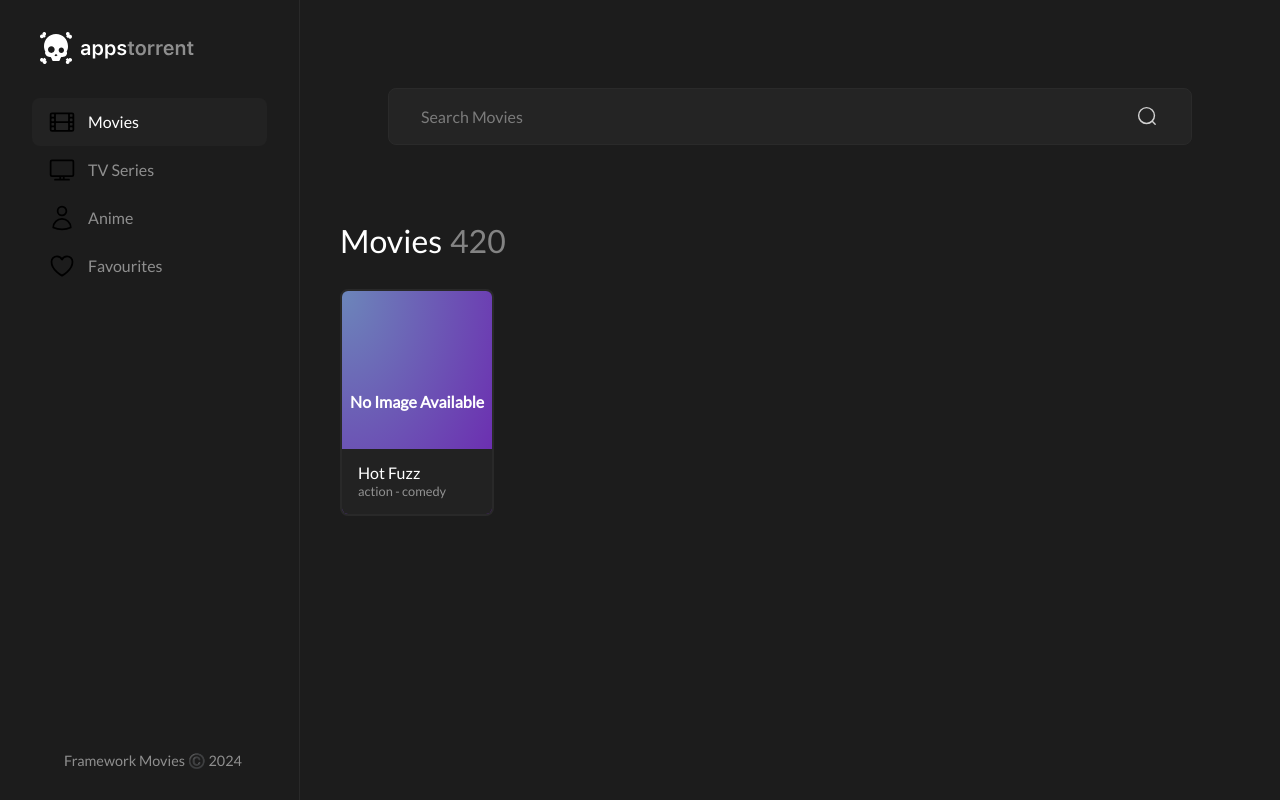
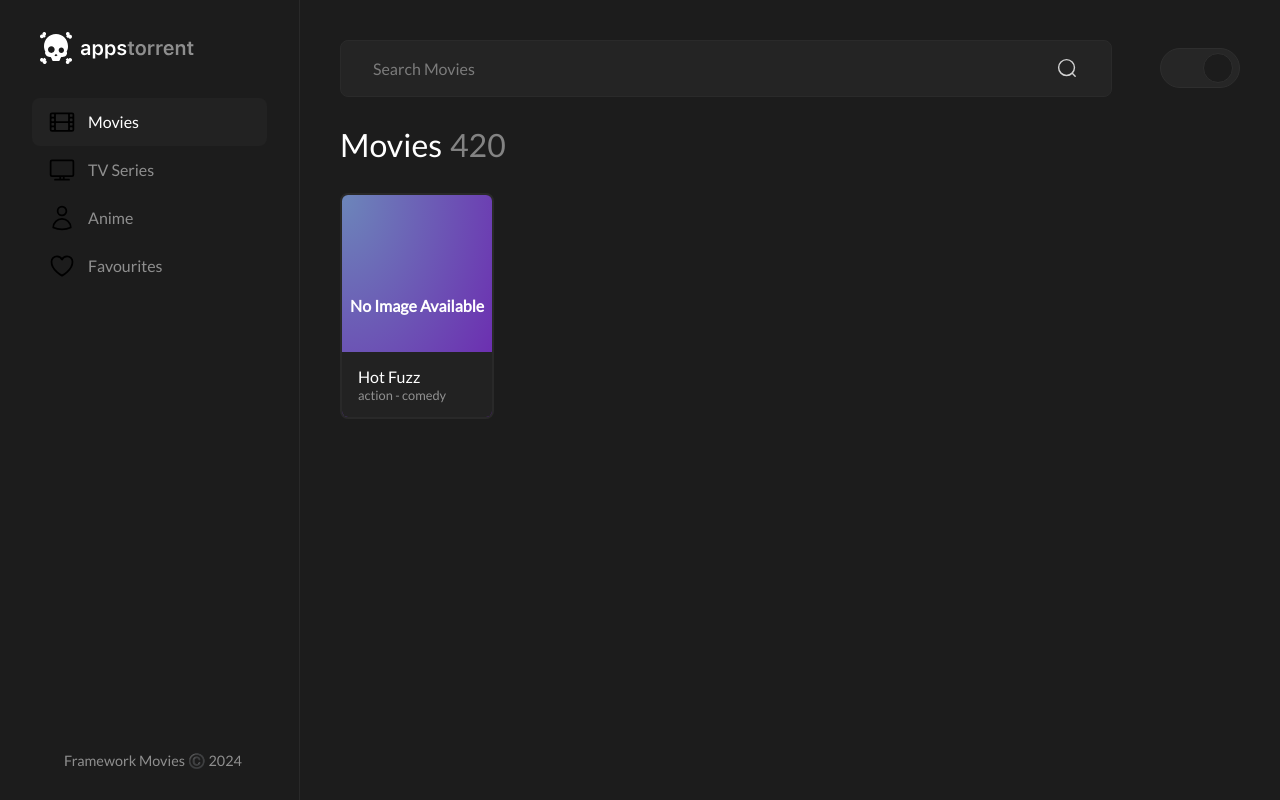
Before and after one commit to Casm101/framework-project, a React (Vite) app in the folder 2-react-ts/: page / in a window 1280 px wide. Built offline with nearby package versions, Linux system fonts and the light colour scheme.

Commit message:
Create: toggle button component with styles.

```diff
--- /dev/null
+++ b/2-react-ts/src/components/ToggleButton/index.tsx
@@ -0,0 +1,23 @@
+// Style imports
+import './styles.scss'
+
+// Component props
+interface ToggleButtonProps {
+    isActive: boolean;
+}
+
+/**
+ * Toggle button component
+ */
+export const ToggleButton = ({
+    isActive
+}: ToggleButtonProps) => {
+
+    const activeClass = isActive ? 'active' : null;
+
+    return (
+        <div className={`toggleButton-styled ${activeClass}`} >
+            <div className="toggleButton-circle"></div>
+        </div>
+    );
+};
--- /dev/null
+++ b/2-react-ts/src/components/ToggleButton/styles.scss
@@ -0,0 +1,28 @@
+/* Toggle button styling */
+.toggleButton-styled {
+    height: 40px;
+    min-width: 80px;
+
+    border-radius: 2rem;
+    border: 1px solid var(--border-terciary);
+    padding: 4px 0 4px 4px;
+
+    background: var(--background-terciary);
+
+    cursor: pointer;
+    transition: all cubic-bezier(0.46, 0.03, 0.52, 0.96) .15s;
+
+    .toggleButton-circle {
+        height: 30px;
+        width: 30px;
+
+        background: var(--background-primary);
+
+        border: 1px solid var(--border-terciary);
+        border-radius: 100%;
+    }
+
+    &.active {
+        padding-left: 42px;
+    }
+}
--- a/2-react-ts/src/pages/Movies/index.tsx
+++ b/2-react-ts/src/pages/Movies/index.tsx
@@ -1,6 +1,7 @@
 // Component imports
 import { ContentCard } from "../../components/ContentCard";
 import { SearchBar } from "../../components/SearchBar";
+import { ToggleButton } from "../../components/ToggleButton";
 
 
 export default function Movies() {
@@ -9,8 +10,9 @@ export default function Movies() {
         <div className="page-wrapper">
 
             {/* Page header */}
-            <div className="page-header" style={{ padding: '3rem' }}>
+            <div className="page-header" style={{ gap: '3rem' }}>
                 <SearchBar placeholder="Search Movies" />
+                <ToggleButton isActive />
             </div>
 
             {/* Page header */}
```
